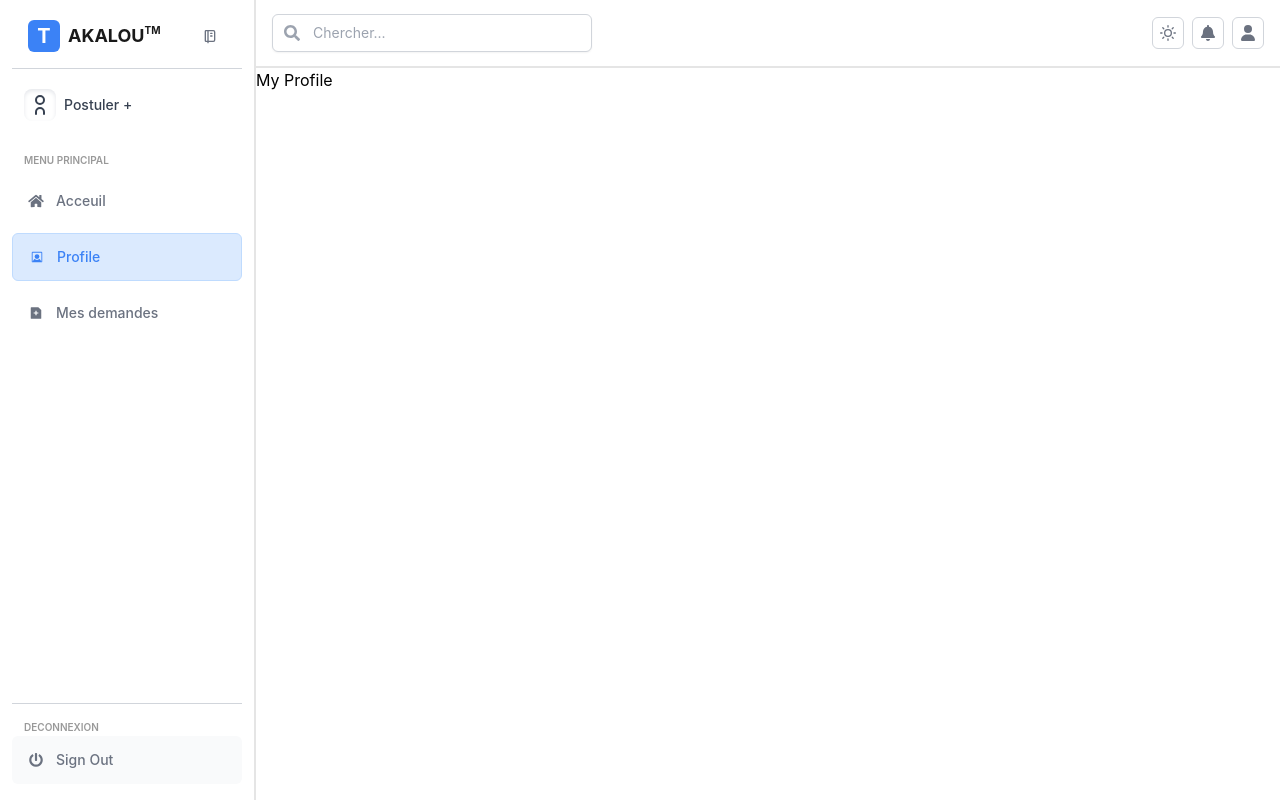
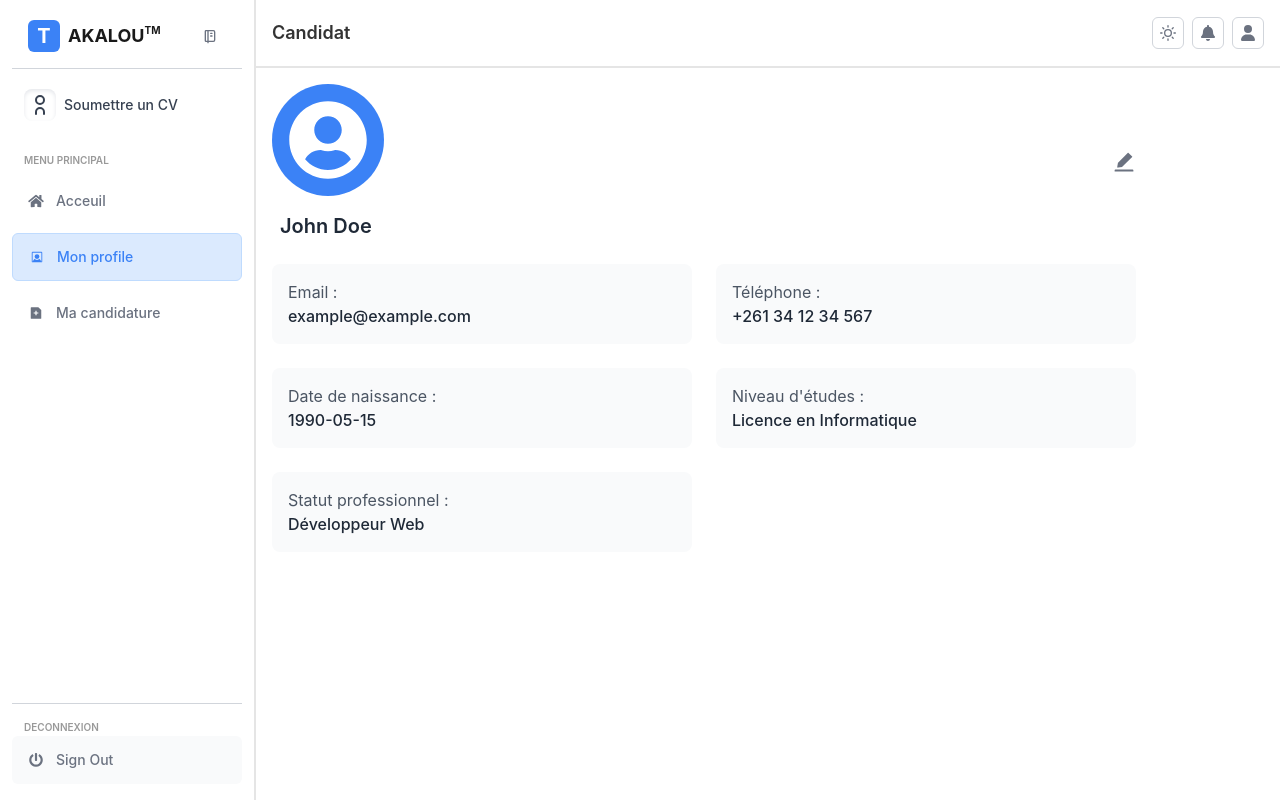
Before and after one commit to sahineFaniria/Adequation-profil-poste, a React (Create React App) app: page /candidate.com/profile in a window 1280 px wide. Built offline with nearby package versions, Linux system fonts and the light colour scheme.

Commit message:
candidat dashboard

```diff
--- a/src/Components/Candidate/CandidateDash.jsx
+++ b/src/Components/Candidate/CandidateDash.jsx
@@ -51,8 +51,8 @@ export default function CandidateDash() {
           className={`fixed top-0 right-0 h-[68px] bg-white backdrop-blur-[150px] z-10 border-b-2 border-black/10 flex items-center justify-between px-4 transition-all duration-300`}
           style={{ left: isSmallScreen ? '5rem' : isCollapsed ? '5rem' : '16rem' }} // Responsive left
         >
-          <div className="md:w-80">
-            <Search />
+          <div className="md:w-80 text-lg font-semibold text-black/80">
+            Candidat
           </div>
           <Outils />
         </div>
--- a/src/Components/Candidate/Contenu/Postulation.jsx
+++ b/src/Components/Candidate/Contenu/Postulation.jsx
@@ -1,9 +1,59 @@
-import React from 'react'
+import React from 'react';
+import Search from '../../../ui/Dashboard/Search';
+import { AiOutlineLeft } from 'react-icons/ai';
+import CandidatureCard from '../../../ui/Dashboard/Content/CandCard';
+import { Link } from 'react-router-dom';
 
 export default function Postulation() {
-  return (
-    <div>
-      Postuler
+  const offers = [
+    {
+      company: 'FID',
+      jobTitle: 'Assistant Commercial',
+      daysPublished: 1,
+      requirements: ['Gestion', 'Comptabilité', 'Finance'],
+      location: 'Antananarivo',
+      candidates: [
+        { name: 'Alice', role: 'Commercial', bgColor: 'blue', experience: '3 years', skills: ['Gestion', 'Comptabilité'] },
+
+      ]
+    },
+    {
+      company: 'Rio Tinto',
+      jobTitle: 'Développeur Web',
+      daysPublished: 3,
+      requirements: ['JavaScript', 'React', 'Node.js'],
+      location: 'Antsirabe',
+      candidates: [
+        { name: 'Alice', role: 'Fullstack Developer', bgColor: 'yellow', experience: '4 years', skills: ['JavaScript', 'React'] },
+
+      ]
+    }
+];
+
+return (
+<div>
+    {/* Header with Back Link */}
+    <div className="w-full py-6 p-4 flex items-start flex-col justify-center gap-1 bg-gray-100 border-b-2 border-black/10">
+    <Link to="/admin.com" className="text-sm flex items-center gap-2 text-gray-500 hover:text-blue-400">
+        <AiOutlineLeft /> Somettre un cv
+    </Link>
+    <p className="font-medium">Mes contributions aux offres creer par l'entreprises.</p>
     </div>
-  )
+
+    {/* Search Bar */}
+    <div className="w-full p-4 flex items-center justify-between">
+    <p className="font-medium">Toutes les offres d'emplois à Madagascar</p>
+    <div className="flex gap-2">
+        <Search />
+    </div>
+    </div>
+
+    {/* Candidature Cards */}
+    <div className="border-t border-gray-300">
+    {offers.map((offer, index) => (
+        <CandidatureCard key={index} offer={offer} />
+    ))}
+    </div>
+</div>
+);
 }
--- a/src/Components/Candidate/Contenu/Profile.jsx
+++ b/src/Components/Candidate/Contenu/Profile.jsx
@@ -1,9 +1,158 @@
-import React from 'react'
+import React, { useState } from 'react';
+import { FaUserCircle } from 'react-icons/fa';
+import { AiFillEdit } from 'react-icons/ai';
 
 export default function Profile() {
+  // Exemple de données du candidat
+  const [candidateInfo, setCandidateInfo] = useState({
+    email: 'example@example.com',
+    nom: 'Doe',
+    prenom: 'John',
+    telephone: '+261 34 12 34 567',
+    dateNaissance: '1990-05-15',
+    niveauEtudes: 'Licence en Informatique',
+    statutProfessionnel: 'Développeur Web'
+  });
+
+  const [isEditing, setIsEditing] = useState(false);
+
+  const handleInputChange = (e) => {
+    const { name, value } = e.target;
+    setCandidateInfo((prevInfo) => ({
+      ...prevInfo,
+      [name]: value
+    }));
+  };
+
+  const handleSave = () => {
+    setIsEditing(false);
+    // Logique pour enregistrer les données modifiées
+  };
+
   return (
-    <div>
-      My Profile
+    <div className="max-w-4xl bg-white p-4 ">
+      {/* Section de l'icône utilisateur */}
+      <div className="flex items-center justify-between mb-6">
+        <div className="flex flex-col items-start">
+          <div className="bg-blue-500 text-white rounded-full p-4">
+            <FaUserCircle className="h-20 w-20" />
+          </div>
+          <h1 className="text-xl px-2 font-semibold text-gray-800 mt-4">
+            {candidateInfo.prenom} {candidateInfo.nom}
+          </h1>
+        </div>
+        <AiFillEdit
+          className="text-gray-500 hover:text-blue-500 cursor-pointer text-2xl"
+          onClick={() => setIsEditing(true)}
+        />
+      </div>
+
+      {/* Section des informations personnelles */}
+      <div className="grid grid-cols-1 md:grid-cols-2 gap-6">
+        {isEditing ? (
+          <>
+            <div className="bg-gray-50 p-4 rounded-lg">
+              <label className="text-gray-600">Nom :</label>
+              <input
+                type="text"
+                name="nom"
+                value={candidateInfo.nom}
+                onChange={handleInputChange}
+                className="w-full mt-1 p-2 border border-gray-300 rounded-md"
+              />
+            </div>
+            <div className="bg-gray-50 p-4 rounded-lg">
+              <label className="text-gray-600">Prénom :</label>
+              <input
+                type="text"
+                name="prenom"
+                value={candidateInfo.prenom}
+                onChange={handleInputChange}
+                className="w-full mt-1 p-2 border border-gray-300 rounded-md"
+              />
+            </div>
+            <div className="bg-gray-50 p-4 rounded-lg">
+              <label className="text-gray-600">Email :</label>
+              <input
+                type="email"
+                name="email"
+                value={candidateInfo.email}
+                onChange={handleInputChange}
+                className="w-full mt-1 p-2 border border-gray-300 rounded-md"
+              />
+            </div>
+            <div className="bg-gray-50 p-4 rounded-lg">
+              <label className="text-gray-600">Téléphone :</label>
+              <input
+                type="tel"
+                name="telephone"
+                value={candidateInfo.telephone}
+                onChange={handleInputChange}
+                className="w-full mt-1 p-2 border border-gray-300 rounded-md"
+              />
+            </div>
+            <div className="bg-gray-50 p-4 rounded-lg">
+              <label className="text-gray-600">Date de naissance :</label>
+              <input
+                type="date"
+                name="dateNaissance"
+                value={candidateInfo.dateNaissance}
+                onChange={handleInputChange}
+                className="w-full mt-1 p-2 border border-gray-300 rounded-md"
+              />
+            </div>
+            <div className="bg-gray-50 p-4 rounded-lg">
+              <label className="text-gray-600">Niveau d'études :</label>
+              <input
+                type="text"
+                name="niveauEtudes"
+                value={candidateInfo.niveauEtudes}
+                onChange={handleInputChange}
+                className="w-full mt-1 p-2 border border-gray-300 rounded-md"
+              />
+            </div>
+            <div className="bg-gray-50 p-4 rounded-lg">
+              <label className="text-gray-600">Statut professionnel :</label>
+              <input
+                type="text"
+                name="statutProfessionnel"
+                value={candidateInfo.statutProfessionnel}
+                onChange={handleInputChange}
+                className="w-full mt-1 p-2 border border-gray-300 rounded-md"
+              />
+            </div>
+            <button
+              className="bg-blue-500 text-white px-4 py-2 rounded-md mt-4"
+              onClick={handleSave}
+            >
+              Modifier
+            </button>
+          </>
+        ) : (
+          <>
+            <div className="bg-gray-50 p-4 rounded-lg">
+              <p className="text-gray-600">Email :</p>
+              <p className="text-gray-800 font-medium">{candidateInfo.email}</p>
+            </div>
+            <div className="bg-gray-50 p-4 rounded-lg">
+              <p className="text-gray-600">Téléphone :</p>
+              <p className="text-gray-800 font-medium">{candidateInfo.telephone}</p>
+            </div>
+            <div className="bg-gray-50 p-4 rounded-lg">
+              <p className="text-gray-600">Date de naissance :</p>
+              <p className="text-gray-800 font-medium">{candidateInfo.dateNaissance}</p>
+            </div>
+            <div className="bg-gray-50 p-4 rounded-lg">
+              <p className="text-gray-600">Niveau d'études :</p>
+              <p className="text-gray-800 font-medium">{candidateInfo.niveauEtudes}</p>
+            </div>
+            <div className="bg-gray-50 p-4 rounded-lg">
+              <p className="text-gray-600">Statut professionnel :</p>
+              <p className="text-gray-800 font-medium">{candidateInfo.statutProfessionnel}</p>
+            </div>
+          </>
+        )}
+      </div>
     </div>
-  )
+  );
 }
--- /dev/null
+++ b/src/Components/Candidate/Contenu/SoumetCv.jsx
@@ -0,0 +1,50 @@
+import React from 'react';
+
+export default function SoumetCv() {
+  return (
+    <div className="max-w-4xl bg-white p-4">
+      {/* Titre */}
+      <h1 className="text-2xl font-bold text-gray-800 mb-4">
+        Ajouter des CV pour lancer l'adéquation profil-poste
+      </h1>
+
+      {/* Formulaire de soumission de CV */}
+      <div className="flex flex-col items-start space-y-6">
+        {/* Expérience */}
+        <div className="w-full">
+          <label className="block text-gray-600 font-medium mb-2">Expérience :</label>
+          <textarea
+            className="w-full p-2 border border-gray-300 rounded-lg"
+            rows="4"
+            placeholder="Décrivez votre expérience ici..."
+          />
+        </div>
+
+        {/* Compétences */}
+        <div className="w-full">
+          <label className="block text-gray-600 font-medium mb-2">Compétences :</label>
+          <textarea
+            className="w-full p-2 border border-gray-300 rounded-lg"
+            rows="4"
+            placeholder="Listez vos compétences ici..."
+          />
+        </div>
+
+        {/* Formations */}
+        <div className="w-full">
+          <label className="block text-gray-600 font-medium mb-2">Formations :</label>
+          <textarea
+            className="w-full p-2 border border-gray-300 rounded-lg"
+            rows="4"
+            placeholder="Décrivez vos formations ici..."
+          />
+        </div>
+
+        {/* Bouton de soumission */}
+        <button className="bg-blue-500 text-white px-4 py-2 rounded-lg mt-4">
+          Soumettre le CV
+        </button>
+      </div>
+    </div>
+  );
+}
--- a/src/Utils/PrivateRoute.jsx
+++ b/src/Utils/PrivateRoute.jsx
@@ -13,6 +13,7 @@ import CandidatureA from '../Components/Admin/Contenu/CandidatureA'
 import Accueil from '../Components/Candidate/Contenu/Accueil'
 import Profile from '../Components/Candidate/Contenu/Profile'
 import Postulation from '../Components/Candidate/Contenu/Postulation'
+import SoumetCv from '../Components/Candidate/Contenu/SoumetCv'
 
 export default function PrivateRoute() {
   return (
@@ -34,6 +35,7 @@ export default function PrivateRoute() {
           <Route index element={<Accueil/>} />
           <Route path='profile' element={<Profile/>} />
           <Route path='demande' element={<Postulation/>} />
+          <Route path='cv' element={<SoumetCv/>} />
 
         </Route>
         <Route path='recruteur.com' element={<RecruiterDash/>} />
--- a/src/ui/Dashboard/SideNav/SideNavC.jsx
+++ b/src/ui/Dashboard/SideNav/SideNavC.jsx
@@ -9,9 +9,9 @@ import { Link } from 'react-router-dom';
 
 const links = [
     { name: 'Acceuil', href: '/candidate.com', icon: FaHome },
-    { name: 'Profile', href: '/candidate.com/profile', icon: PiUserSquareFill },
+    { name: 'Mon profile', href: '/candidate.com/profile', icon: PiUserSquareFill },
     // { name: 'Offre', href: '/candidate.com/offre', icon: FaBriefcase },
-    { name: 'Mes demandes', href: '/candidate.com/demande', icon: RiFileAddFill },
+    { name: 'Ma candidature', href: '/candidate.com/demande', icon: RiFileAddFill },
   ];
 
 export default function SideNavC({ isCollapsed, toggleSideNav }) {
@@ -43,8 +43,8 @@ export default function SideNavC({ isCollapsed, toggleSideNav }) {
       <div className="flex flex-col justify-between">
         {/* Lien Postuler avec un fond gris distinct et une icône avec un fond blanc */}
         <Link
-          to="/postuler"
-          className={`flex h-[48px] w-[60%] grow items-center mt-2 hover:border hover:border-gray-300 ${isCollapsed ? 'justify-center' : 'justify-center md:justify-start '} gap-2 rounded-md p-3 text-sm font-medium flex-none px-3  hover:bg-gray-200 text-gray-700`}
+          to="/candidate.com/cv"
+          className={`flex h-[48px] w-[80%] grow items-center mt-2 hover:border hover:border-gray-300 ${isCollapsed ? 'justify-center' : 'justify-center md:justify-start '} gap-2 rounded-md p-3 text-sm font-medium flex-none px-3  hover:bg-gray-200 text-gray-700`}
         >
           {/* Icône avec un fond blanc */}
           <div className="bg-white shadow-inner shadow-gray-200 rounded-lg p-1">
@@ -52,7 +52,7 @@ export default function SideNavC({ isCollapsed, toggleSideNav }) {
               <path strokeLinecap="round" strokeLinejoin="round" strokeWidth={2} d="M16 21v-2a4 4 0 00-8 0v2M12 11a4 4 0 100-8 4 4 0 000 8z" />
             </svg>
           </div>
-          {!isCollapsed && <p className="hidden md:block">Postuler +</p>}
+          {!isCollapsed && <p className="hidden md:block">Soumettre un CV</p>}
         </Link>
 
         {/* Texte Menu Principal */}
```
